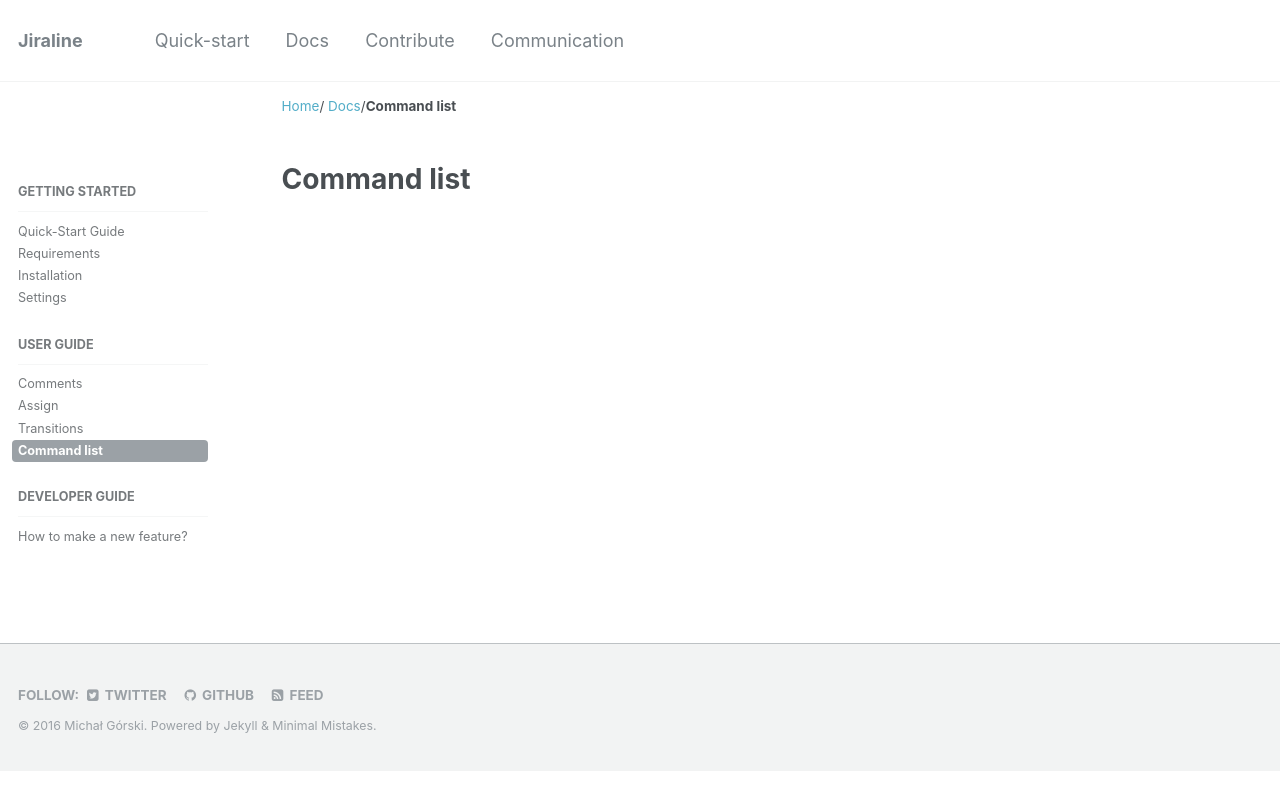
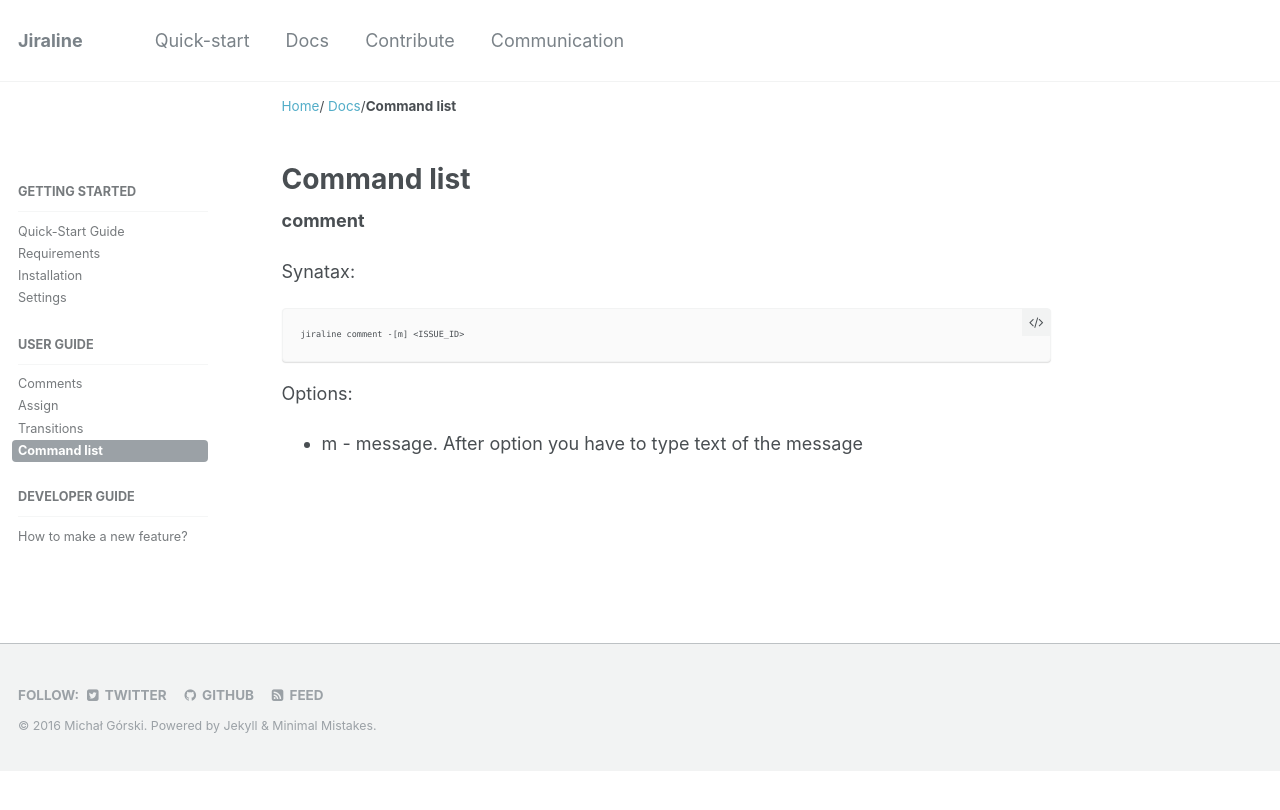
Before and after one commit to posbit/jiraline, a Jekyll site: the page built from _docs/command_list.md, in a window 1280 px wide. Shown: the top 810 px of the page. Built offline with Jekyll 4.4.1, drawn with Linux system fonts in a browser that asks for light colours.

Commit message:
Added comment to the list

````diff
--- a/_docs/command_list.md
+++ b/_docs/command_list.md
@@ -2,3 +2,15 @@
 title : "Command list"
 permalink : "/docs/command_list/"
 ---
+
+**comment**
+
+Synatax:
+
+```
+jiraline comment -[m] <ISSUE_ID>
+```
+
+Options:
+
+* m - message. After option you have to type text of the message
````
